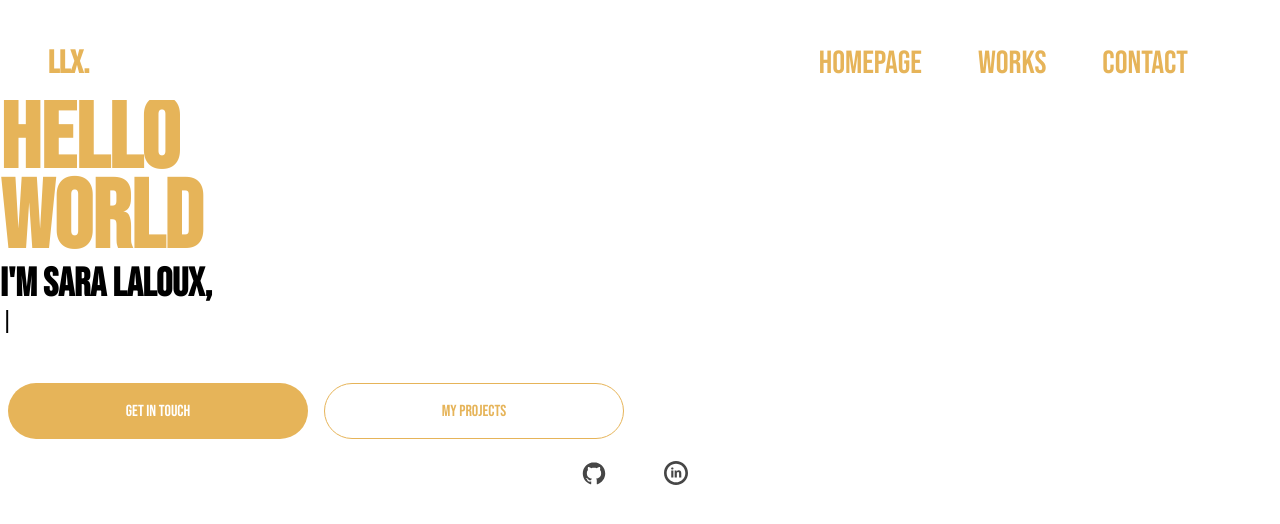
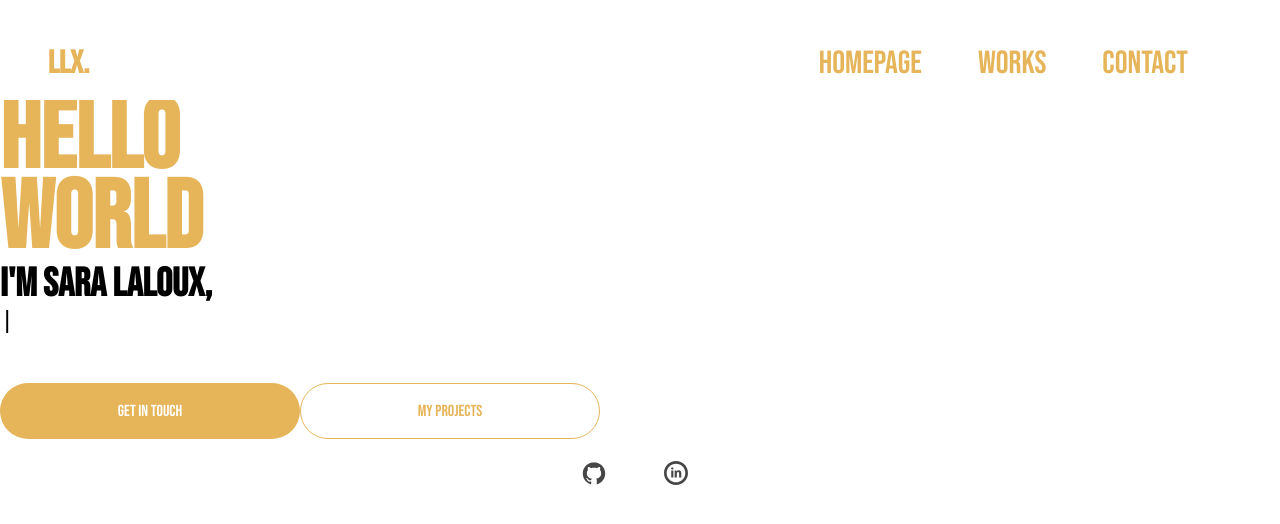
Before and after one commit to saralaloux/sara-portfolio, a React (Create React App) app: page / in a window 1280 px wide. Shown: the top 524 px of the page. Built offline with nearby package versions, Linux system fonts and the light colour scheme.

Commit message:
add spacing

```diff
--- a/src/_global.scss
+++ b/src/_global.scss
@@ -58,7 +58,7 @@ $borderRadius-l: $spacing-52;
 @mixin button ($bg-color: $primary, $border: none, $color: $light) {
     height: $spacing-56;
     width: 300px;
-    margin: 0.5rem;
+    margin: 0.5rem 0;
     background-color: $bg-color;
     border: $border;
     color: $color;
--- a/src/components/contact/_contact.scss
+++ b/src/components/contact/_contact.scss
@@ -54,7 +54,7 @@
         }
         button {
           @include button ();
-          width: 150px;
+          // width: 150px;
         }
     }
 }
@@ -89,7 +89,7 @@
     .input__size {
         height: $spacing-52;
         border: 1px solid $primary;
-        margin: 0.4rem 0;
+        margin: 0.5rem 0;
         border-radius: 50px;
     }
     .textarea__size {
--- a/src/styles/stylesheets/styles.css
+++ b/src/styles/stylesheets/styles.css
@@ -201,7 +201,7 @@
 .homepage__buttons__dark {
   height: 56px;
   width: 300px;
-  margin: 0.5rem;
+  margin: 0.5rem 0;
   background-color: #e6b459;
   border: none;
   color: white;
@@ -226,7 +226,7 @@
 .homepage__buttons__light {
   height: 56px;
   width: 300px;
-  margin: 0.5rem;
+  margin: 0.5rem 0;
   background-color: white;
   border: 1px solid #e6b459;
   color: #e6b459;
@@ -398,14 +398,13 @@
 .form__content button {
   height: 56px;
   width: 300px;
-  margin: 0.5rem;
+  margin: 0.5rem 0;
   background-color: #e6b459;
   border: none;
   color: white;
   font-family: inherit;
   font-size: 1rem;
   border-radius: 52px;
-  width: 150px;
 }
 
 .form__content button:hover {
@@ -466,7 +465,7 @@
 .input .input__size {
   height: 52px;
   border: 1px solid #e6b459;
-  margin: 0.4rem 0;
+  margin: 0.5rem 0;
   border-radius: 50px;
 }
 
```
